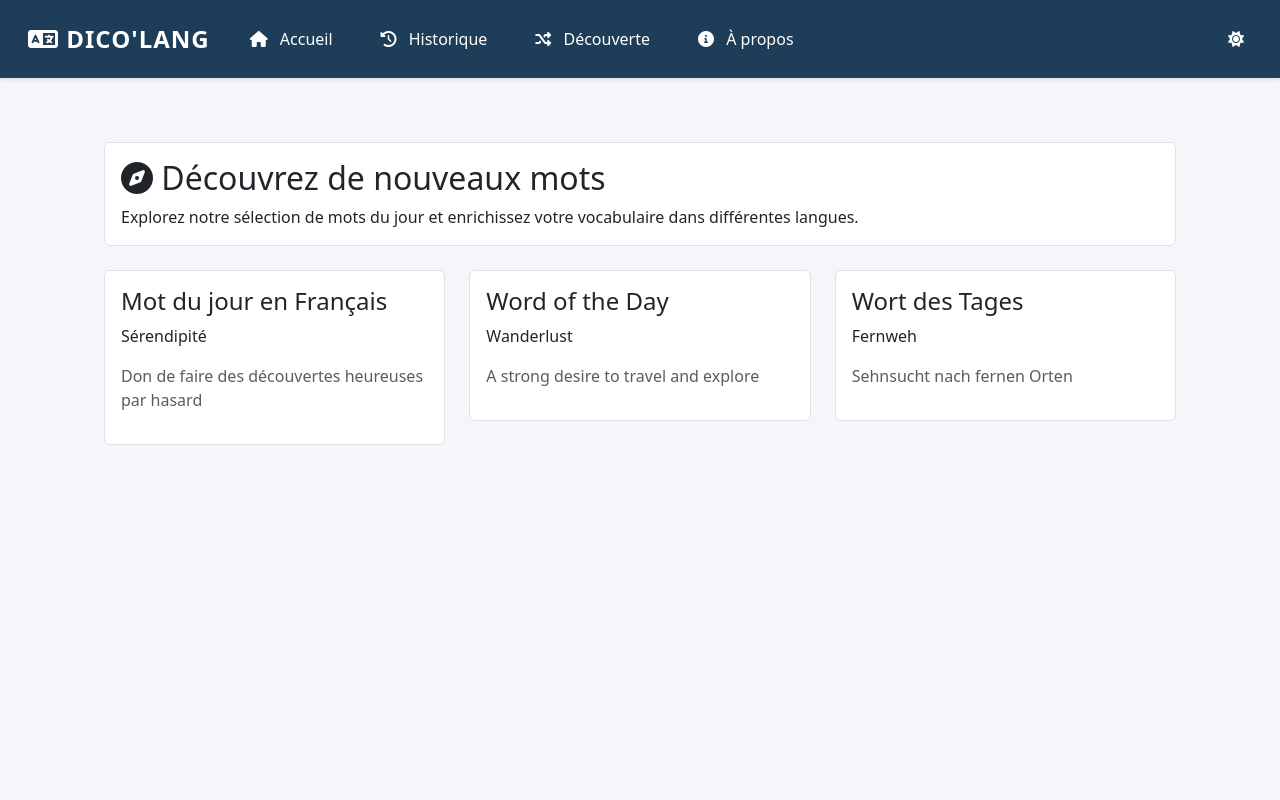
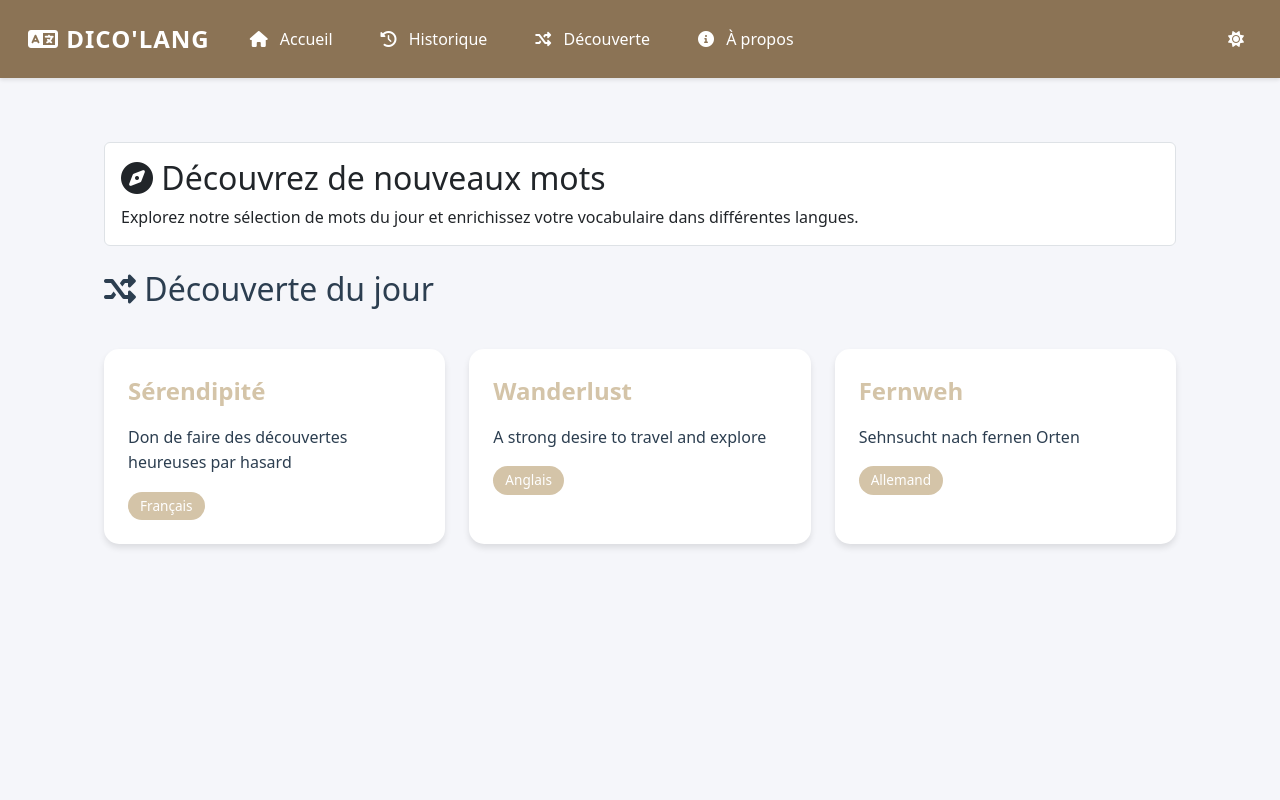
Before and after one commit to espritdev/dicolang, a Flask app: page /decouverte in a window 1280 px wide. Run offline with Flask 3, Linux system fonts and the light colour scheme; data that the repository does not hold is empty.

Commit message:
style: nouveau thème ficelle et animations des cartes

```diff
--- a/templates/base.html
+++ b/templates/base.html
@@ -8,11 +8,11 @@
     <link href="https://cdnjs.cloudflare.com/ajax/libs/font-awesome/6.0.0/css/all.min.css" rel="stylesheet">
     <style>
         :root {
-            --primary-dark: #1e3d59;
-            --primary-light: #17c3b2;
+            --primary-dark: #8B7355;  /* Ton ficelle plus foncé */
+            --primary-light: #D4C4A8; /* Ton ficelle clair */
+            --text-dark: #2c3e50;
             --text-light: #ffffff;
-            --text-dark: #227093;
-            --bg-dark: #1a1a2e;
+            --bg-dark: #1a1a1a;
             --bg-light: #f5f6fa;
             --navbar-height: 60px;
             --search-height: 80px;
--- a/templates/decouverte.html
+++ b/templates/decouverte.html
@@ -1,4 +1,123 @@
 {% extends "base.html" %}
+
+{% block extra_css %}
+<style>
+    .discovery-container {
+        max-width: 1200px;
+        margin: 2rem auto;
+        padding: 0 1rem;
+    }
+
+    .word-cards {
+        display: grid;
+        grid-template-columns: repeat(auto-fill, minmax(280px, 1fr));
+        gap: 1.5rem;
+        padding: 1rem 0;
+    }
+
+    .word-card {
+        background: var(--card-bg);
+        border-radius: 15px;
+        padding: 1.5rem;
+        box-shadow: 0 4px 6px rgba(0, 0, 0, 0.1);
+        transition: all 0.3s ease;
+        cursor: pointer;
+        position: relative;
+        overflow: hidden;
+        animation: fadeIn 0.5s ease-out;
+    }
+
+    .word-card:hover {
+        transform: translateY(-5px);
+        box-shadow: 0 8px 15px rgba(0, 0, 0, 0.2);
+    }
+
+    .word-card::before {
+        content: '';
+        position: absolute;
+        top: 0;
+        left: 0;
+        width: 100%;
+        height: 4px;
+        background: var(--primary-color);
+        transform: scaleX(0);
+        transform-origin: left;
+        transition: transform 0.3s ease;
+    }
+
+    .word-card:hover::before {
+        transform: scaleX(1);
+    }
+
+    .word {
+        font-size: 1.5rem;
+        font-weight: 600;
+        color: var(--primary-color);
+        margin-bottom: 1rem;
+        display: flex;
+        align-items: center;
+        gap: 0.5rem;
+    }
+
+    .word i {
+        font-size: 1.2rem;
+        opacity: 0;
+        transform: translateX(-10px);
+        transition: all 0.3s ease;
+    }
+
+    .word-card:hover .word i {
+        opacity: 1;
+        transform: translateX(0);
+    }
+
+    .definition {
+        color: var(--text-color);
+        margin-bottom: 1rem;
+        line-height: 1.6;
+    }
+
+    .lang-badge {
+        display: inline-block;
+        padding: 0.25rem 0.75rem;
+        background-color: var(--primary-color);
+        color: var(--text-light);
+        border-radius: 20px;
+        font-size: 0.85rem;
+        transition: all 0.3s ease;
+    }
+
+    .word-card:hover .lang-badge {
+        transform: scale(1.05);
+    }
+
+    @keyframes fadeIn {
+        from {
+            opacity: 0;
+            transform: translateY(20px);
+        }
+        to {
+            opacity: 1;
+            transform: translateY(0);
+        }
+    }
+
+    @media (max-width: 768px) {
+        .word-cards {
+            grid-template-columns: repeat(auto-fill, minmax(250px, 1fr));
+            gap: 1rem;
+        }
+
+        .word-card {
+            padding: 1.25rem;
+        }
+
+        .word {
+            font-size: 1.3rem;
+        }
+    }
+</style>
+{% endblock %}
 
 {% block title %}Découverte - Dico'Lang{% endblock %}
 
@@ -14,32 +133,32 @@
             </div>
         </div>
     </div>
-    <div class="row">
-        <div class="col-md-4 mb-4">
-            <div class="card">
-                <div class="card-body">
-                    <h4 class="card-title">Mot du jour en Français</h4>
-                    <p class="card-text">Sérendipité</p>
-                    <p class="text-muted">Don de faire des découvertes heureuses par hasard</p>
+    <div class="discovery-container">
+        <h2 class="mb-4"><i class="fas fa-random"></i> Découverte du jour</h2>
+        <div class="word-cards">
+            <div class="word-card">
+                <div class="word">
+                    Sérendipité
+                    <i class="fas fa-search"></i>
                 </div>
+                <div class="definition">Don de faire des découvertes heureuses par hasard</div>
+                <span class="lang-badge">Français</span>
             </div>
-        </div>
-        <div class="col-md-4 mb-4">
-            <div class="card">
-                <div class="card-body">
-                    <h4 class="card-title">Word of the Day</h4>
-                    <p class="card-text">Wanderlust</p>
-                    <p class="text-muted">A strong desire to travel and explore</p>
+            <div class="word-card">
+                <div class="word">
+                    Wanderlust
+                    <i class="fas fa-search"></i>
                 </div>
+                <div class="definition">A strong desire to travel and explore</div>
+                <span class="lang-badge">Anglais</span>
             </div>
-        </div>
-        <div class="col-md-4 mb-4">
-            <div class="card">
-                <div class="card-body">
-                    <h4 class="card-title">Wort des Tages</h4>
-                    <p class="card-text">Fernweh</p>
-                    <p class="text-muted">Sehnsucht nach fernen Orten</p>
+            <div class="word-card">
+                <div class="word">
+                    Fernweh
+                    <i class="fas fa-search"></i>
                 </div>
+                <div class="definition">Sehnsucht nach fernen Orten</div>
+                <span class="lang-badge">Allemand</span>
             </div>
         </div>
     </div>
```
